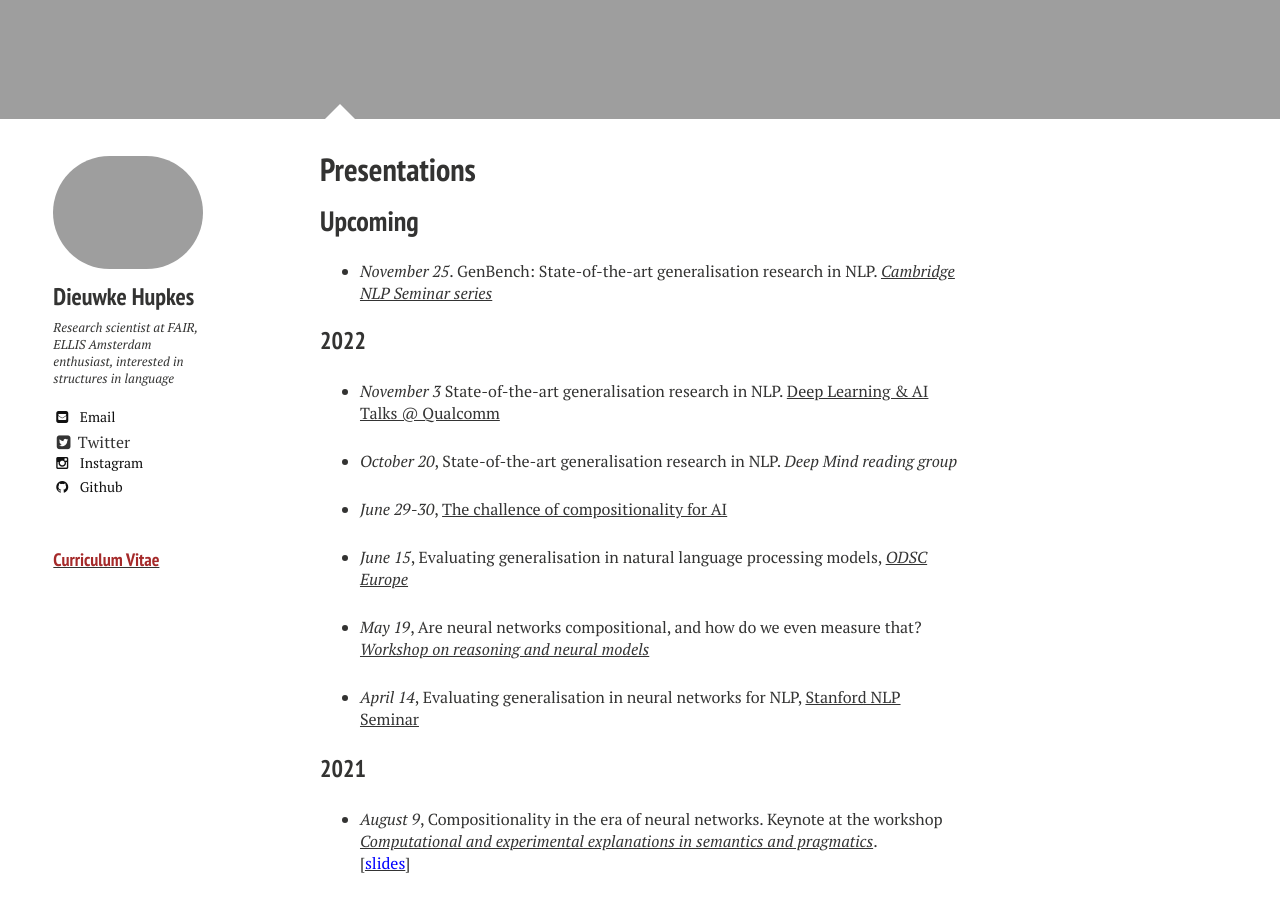
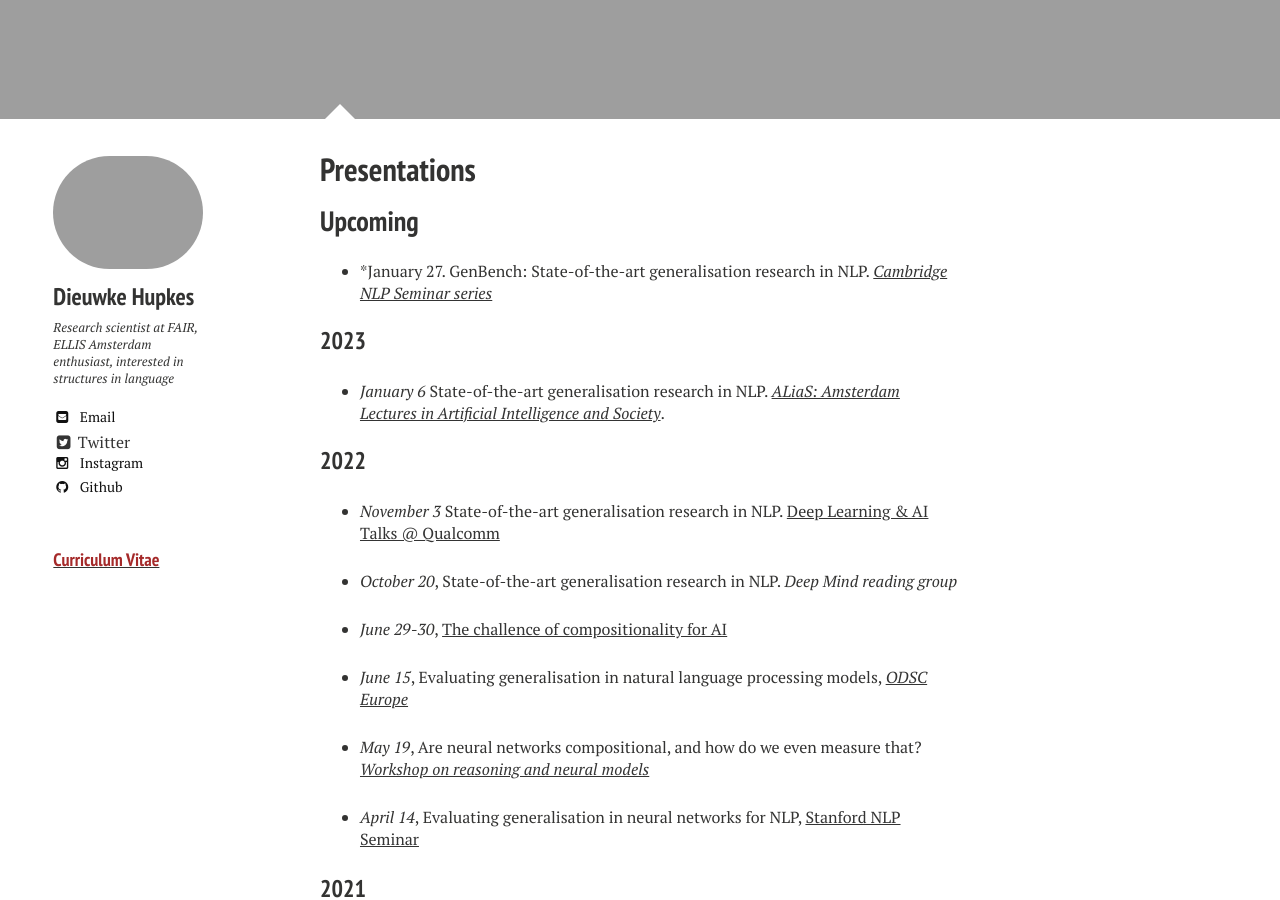
Before and after one commit to dieuwkehupkes/dieuwkehupkes.github.io, a Jekyll site: the page built from talks.md, in a window 1280 px wide and 900 px high, scrolled down 925 px. Built offline with Jekyll 4.4.1, drawn with Linux system fonts in a browser that asks for light colours; nearby versions of some CDN libraries.

Commit message:
Update talks

```diff
--- a/talks.md
+++ b/talks.md
@@ -12,7 +12,12 @@ image:
 
 ## Upcoming
 
-* *November 25*. GenBench: State-of-the-art generalisation research in NLP. [*Cambridge NLP Seminar series*](https://talks.cam.ac.uk/show/index/6401)
+* *January 27. GenBench: State-of-the-art generalisation research in NLP. [*Cambridge NLP Seminar series*](https://talks.cam.ac.uk/show/index/6401)
+
+### 2023
+
+* *January 6* State-of-the-art generalisation research in NLP. [*ALiaS: Amsterdam Lectures in Artificial Intelligence and Society*](https://staff.fnwi.uva.nl/w.zuidema/alias-2023/).
+
 
 ### 2022
 
```
